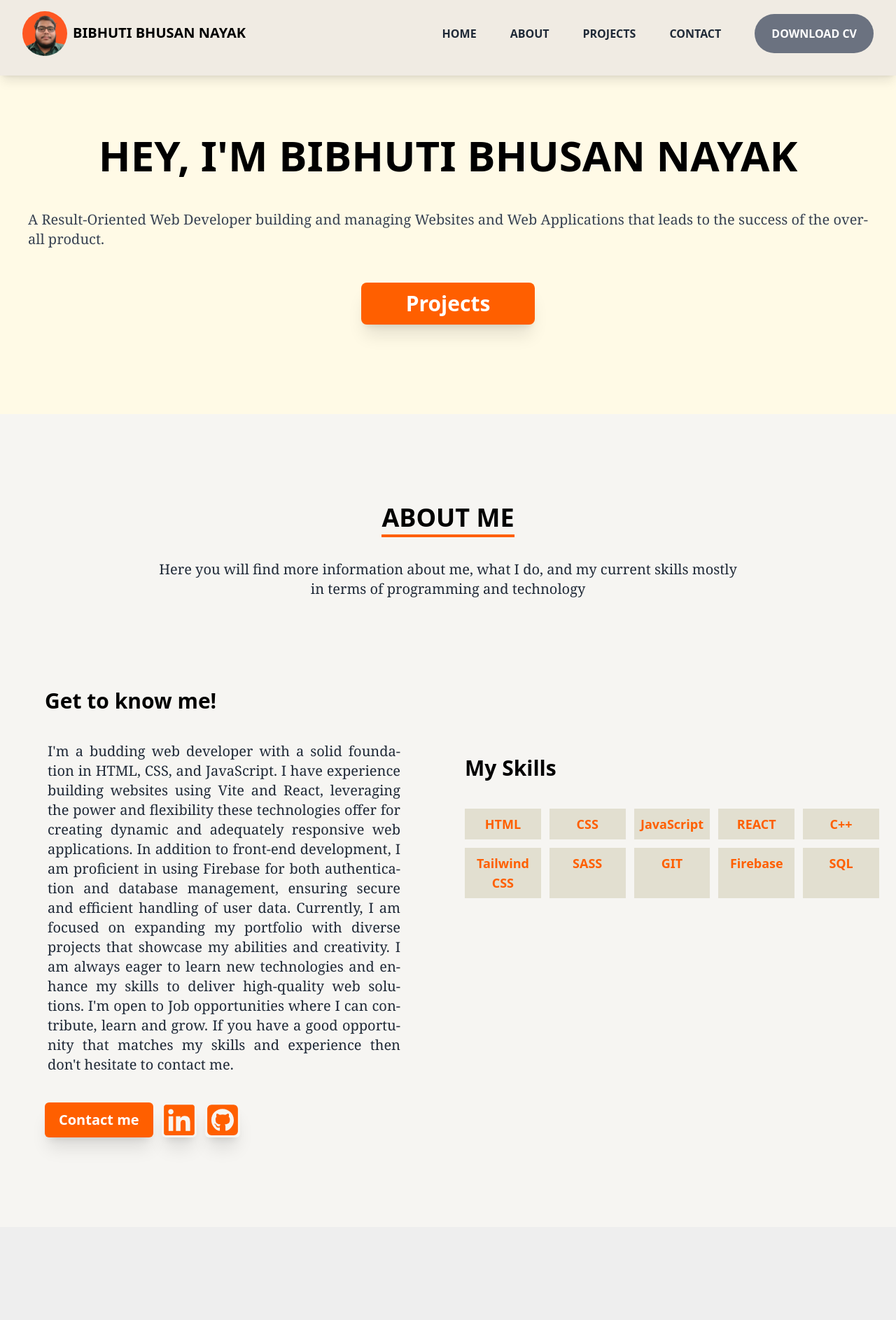
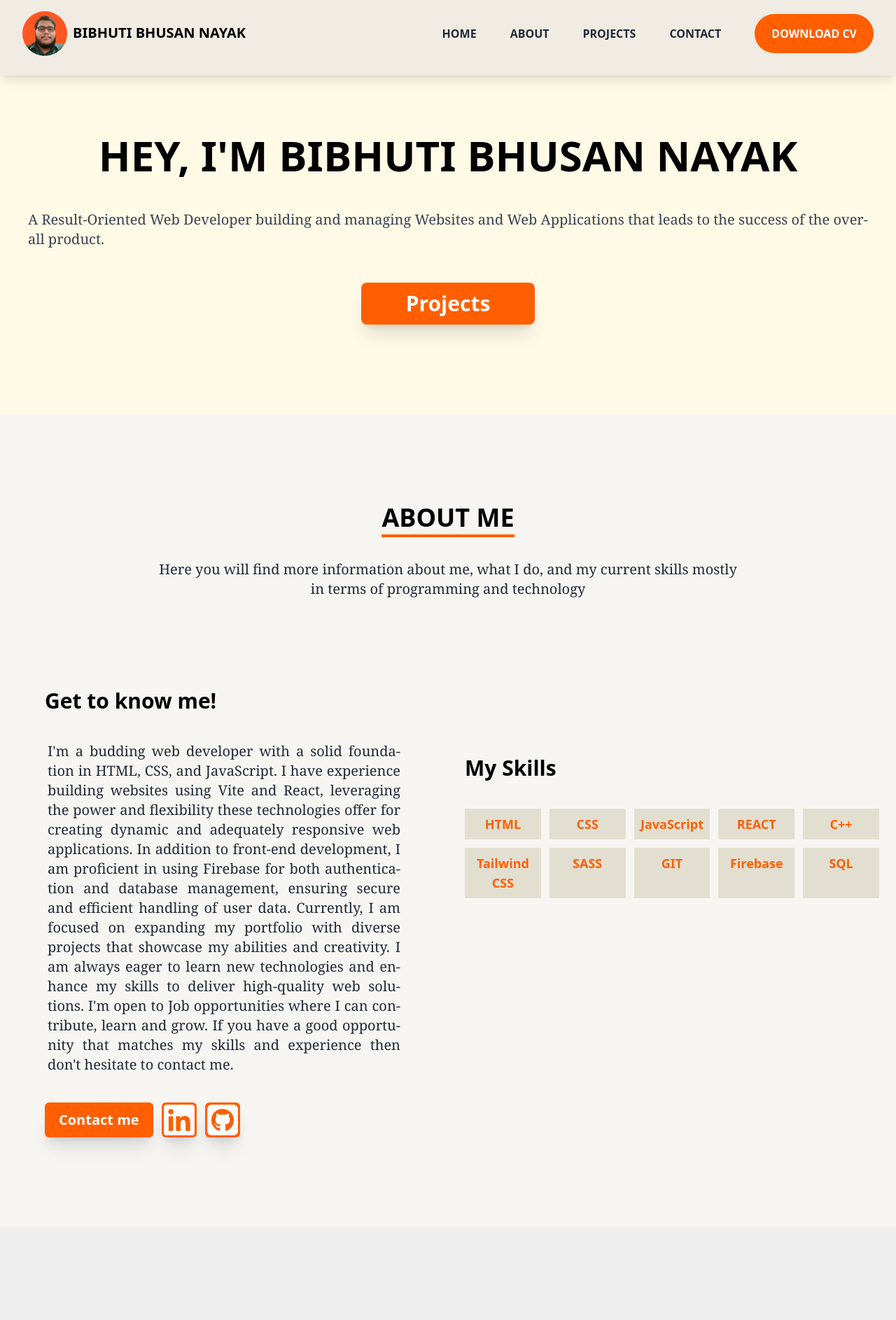
Before and after one commit to bibhuti147/portfolio-app, a React (Vite) app: page / in a window 1280 px wide. Shown: the top 1887 px of the page at 70% size. Built offline with nearby package versions, Linux system fonts and the light colour scheme.

Commit message:
14th change

```diff
--- a/src/components/Header.jsx
+++ b/src/components/Header.jsx
@@ -40,7 +40,7 @@ const Header = () => {
       <div className="flex gap-4 md:gap-12">
         <div className="hidden md:block">{navList}</div>
         <div className="-mt-1">
-          <button className="hidden lg:block rounded-full px-6 py-4 mt-2 text-base text-white bg-gray-500 hover:bg-[#FF5F00] hover:text-white font-bold focus:outline-none">
+          <button className="hidden lg:block rounded-full px-6 py-4 mt-2 text-base text-white bg-[#FF5F00] font-bold focus:outline-none">
             DOWNLOAD CV
           </button>
         </div>
--- a/src/pages/Aboutme.jsx
+++ b/src/pages/Aboutme.jsx
@@ -37,17 +37,17 @@ const Aboutme = () => {
             <button className="bg-[#FF5F00] shadow-xl px-5 py-1 text-xl text-white rounded-md font-semibold hover:bg-orange-600 focus:outline-none">
               <a href="#contact">Contact me</a>
             </button>
-            <button className="text-[#FF5F00] shadow-xl rounded-md focus:outline-none">
+            <button className="bg-[#FF5F00] shadow-xl rounded-md focus:outline-none">
               <Link
                 to="https://www.linkedin.com/in/bibhuti-bhusan-nayak-200a64218"
                 target="_blank"
               >
-                <FaLinkedin size={50} />
+                <FaLinkedin className="text-white rounded-md" size={50} />
               </Link>
             </button>
-            <button className="text-[#FF5F00] shadow-xl rounded-md focus:outline-none">
+            <button className="bg-[#FF5F00] shadow-xl rounded-md focus:outline-none">
               <Link to="https://github.com/bibhuti147" target="_blank">
-                <FaSquareGithub size={50} />
+                <FaSquareGithub className="text-white rounded-md" size={50} />
               </Link>
             </button>
           </div>
--- a/src/pages/Projects.jsx
+++ b/src/pages/Projects.jsx
@@ -18,7 +18,7 @@ const Projects = () => {
           <img
             src={project1}
             alt="/"
-            className="h-[110%] transform transition-transform ease-in-out hover:scale-105"
+            className="h-[110%] md:h-fit transform transition-transform ease-in-out hover:scale-105"
           />
           <div className="md:px-16 mt-10 md:mt-0">
             <h1 className="text-2xl font-bold text-center md:text-left">
```
